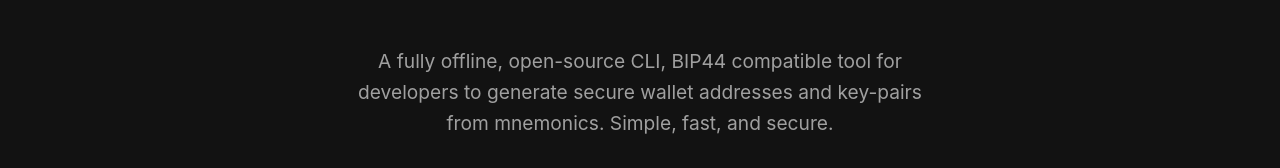
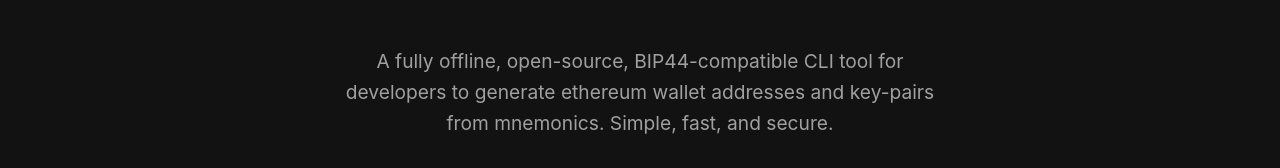
Before and after one commit to coded-parts/wallet-keys-landing-page, a plain HTML site: page index.html in a window 1280 px wide. Shown: the part 317-485 px from the top of the page. Drawn offline with Linux system fonts and the light colour scheme.

Commit message:
fix:hero copy

```diff
--- a/index.html
+++ b/index.html
@@ -31,7 +31,7 @@
     <section class="hero">
         <div class="container">
             <h1>Generate Ethereum Wallet Keys<br>with Confidence</h1>
-            <p>A fully offline, open-source CLI, BIP44 compatible tool for developers to generate secure wallet addresses and key-pairs from mnemonics. Simple, fast, and secure.</p>
+            <p>A fully offline, open-source, BIP44-compatible CLI tool for developers to generate ethereum wallet addresses and key-pairs from mnemonics. Simple, fast, and secure.</p>
             <a href="#installation" class="cta-button">Get Started</a>
         </div>
     </section>
```
